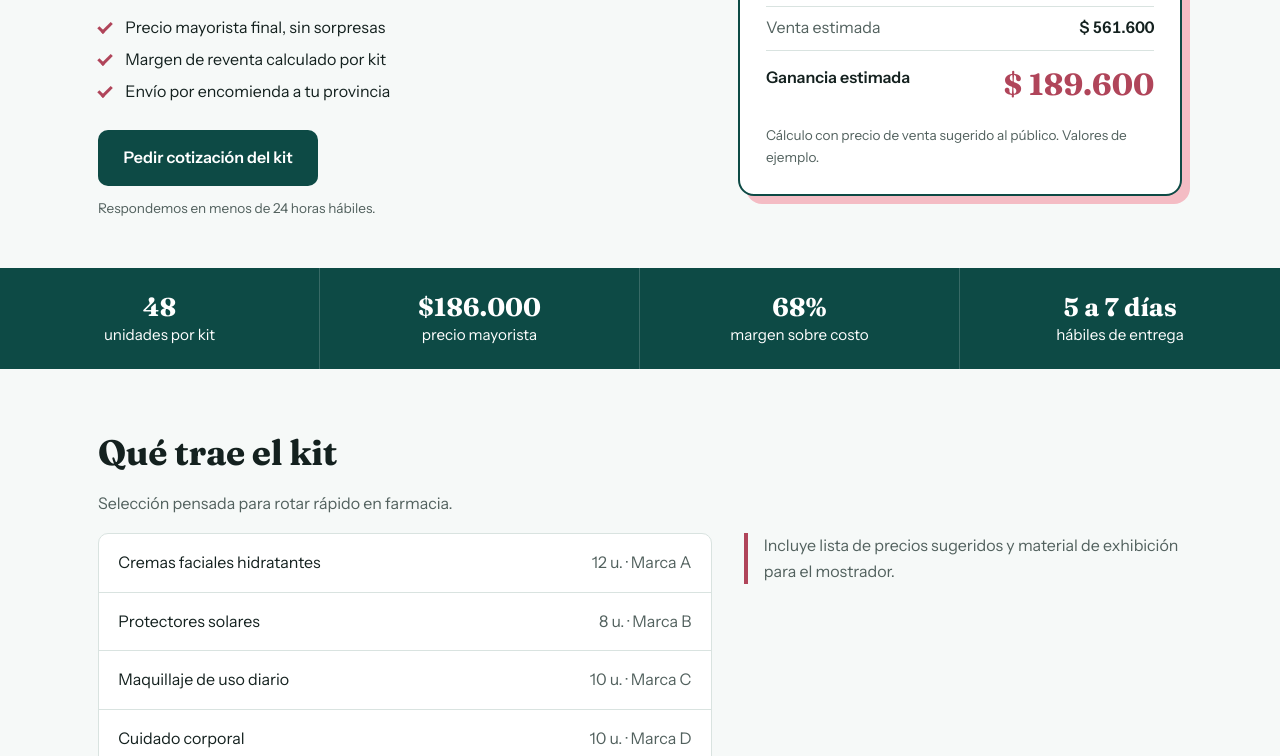
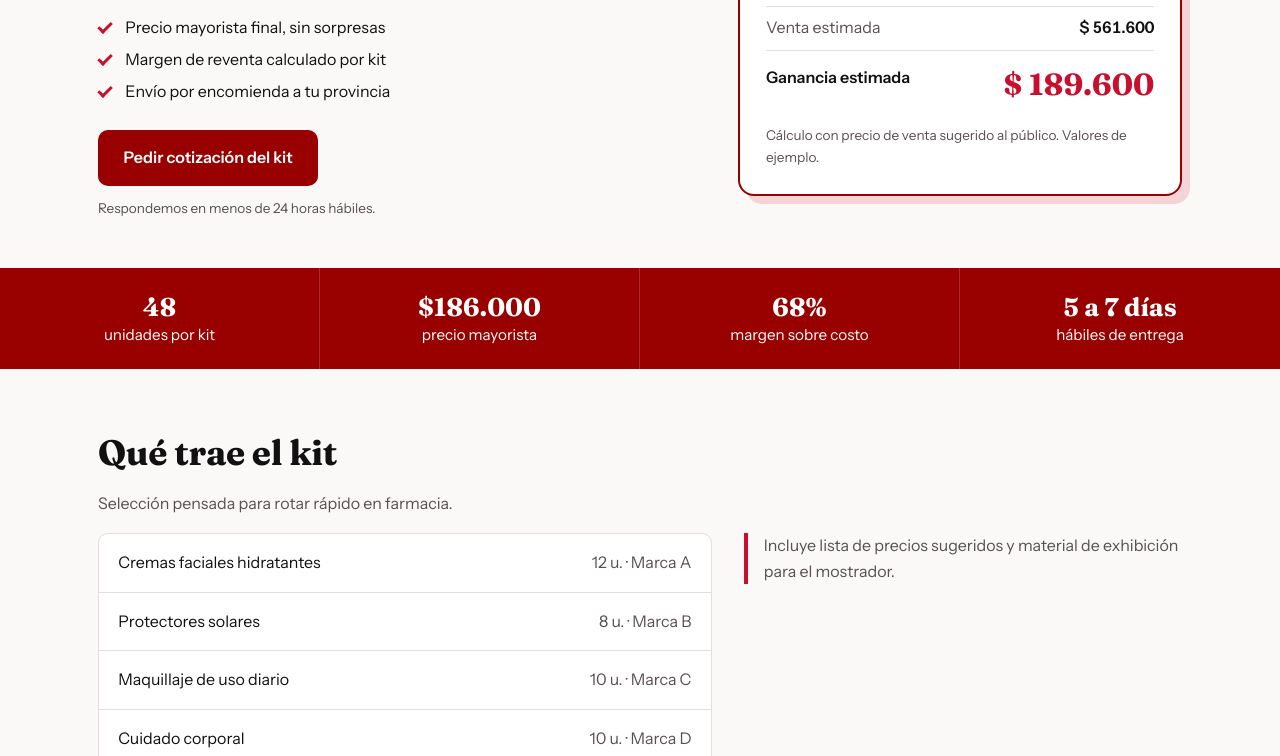
Before and after one commit to gastonescudero/dvs-landing, a plain HTML site: page index.html in a window 1280 px wide. Shown: the part 468-1224 px from the top of the page. Drawn offline with Linux system fonts and the light colour scheme.

Commit message:
Update color variables in styles.css
cambio css

```diff
--- a/styles.css
+++ b/styles.css
@@ -1,6 +1,7 @@
 :root{
-  --ink:#14211f; --muted:#52615e; --bg:#f6f9f8; --paper:#fff; --line:#d9e3e0;
-  --green:#0d4a45; --green-2:#0a3733; --rose:#f4bcc4; --rose-d:#b0455a;
+  --ink:#111111; --muted:#5a5050; --bg:#fbf8f8; --paper:#fff; --line:#e6dcdc;
+  --green:#990000; --green-2:#740000;
+  --rose:#f6d3d6; --rose-d:#c8102e;
   --r:10px; --serif:"Fraunces",Georgia,serif; --sans:"Instrument Sans",system-ui,sans-serif;
 }
 @media (prefers-color-scheme:dark){
```
